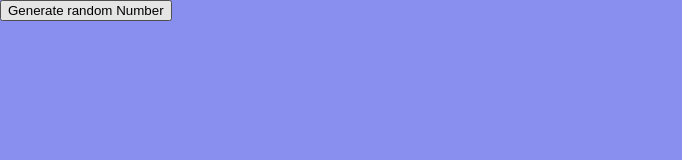
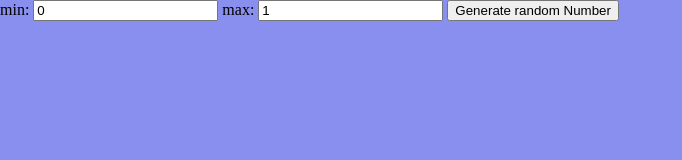
Before and after one commit to Marie-Mabe/random-number, a plain HTML site: page index.html in a window 1280 px wide. Shown: the whole page, without its empty margins (0-682 px from the left). Drawn offline with Linux system fonts and the light colour scheme.

Commit message:
Add html for min max feature

```diff
--- a/index.html
+++ b/index.html
@@ -11,6 +11,13 @@
 
 <body>
 
+    <label>min:
+        <input id="min" value="0" />
+    <label for=""></label>max:
+        <input id="max" value="1" />
+
+    </label>
+
     <button id="random-number">Generate random Number</button>
     <div id="result"></div>
 
```
